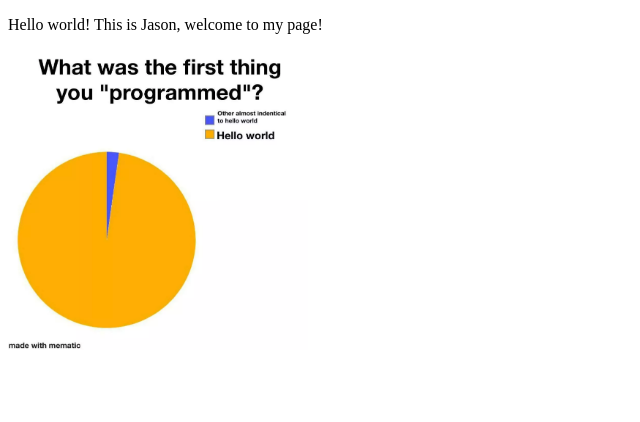
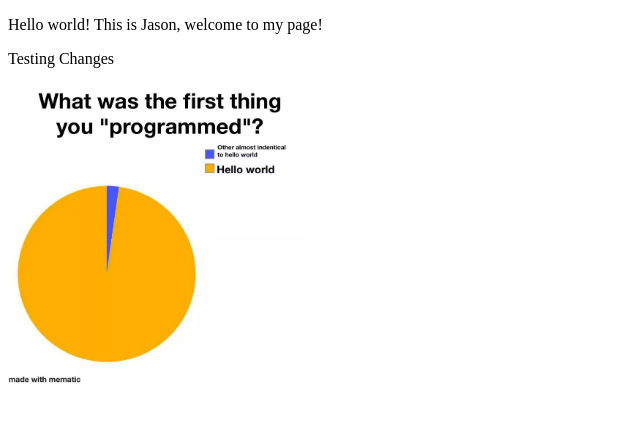
Before and after one commit to jasonchen2023/jjchen.me, a plain HTML site: page index.html in a window 1280 px wide. Shown: the whole page, without its empty margins (0-640 px from the left). Drawn offline with Linux system fonts and the light colour scheme.

Commit message:
Testing changes

```diff
--- a/index.html
+++ b/index.html
@@ -17,6 +17,7 @@
             <p class="browsehappy">You are using an <strong>outdated</strong> browser. Please <a href="#">upgrade your browser</a> to improve your experience.</p>
         <![endif]-->
         <p>Hello world! This is Jason, welcome to my page!</p>
+        <p>Testing Changes</p>
         <img src="hello_world_meme.png" width=300 height=300>
         <!-- Source: https://programmerhumor.io/programming-memes/printhello-world/ -->
         <script src="" async defer></script>
```
